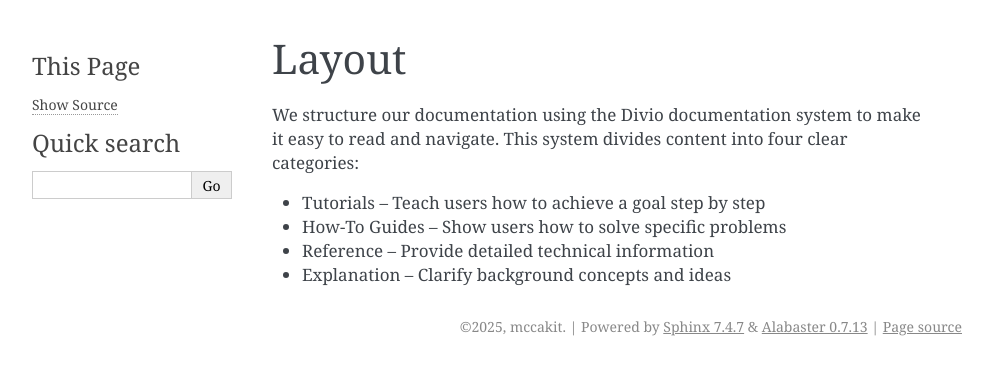
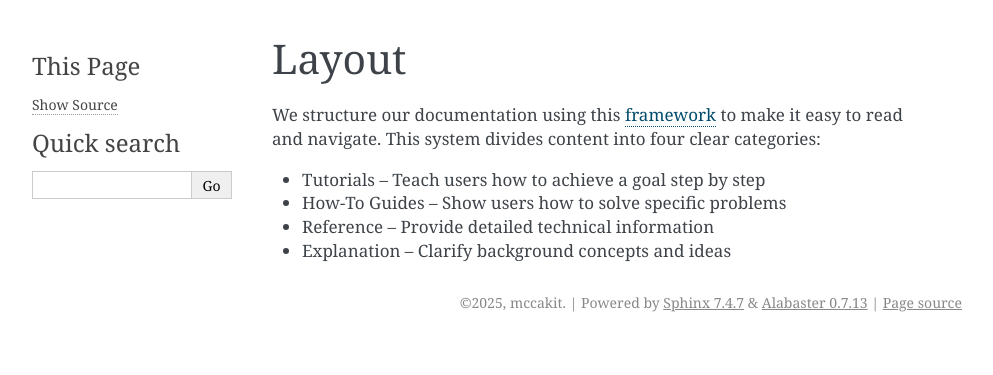
Before and after one commit to mccakit/learn_xmake, a Sphinx documentation site: the page built from docs/source/introduction/layout.rst, in a window 1280 px wide. Shown: the top 375 px of the page, without its empty margins (148-1141 px from the left). Built offline with Sphinx 7.4.7, drawn with Linux system fonts in a browser that asks for light colours.

Commit message:
quadrant baby3

```diff
--- a/docs/source/introduction/layout.rst
+++ b/docs/source/introduction/layout.rst
@@ -2,9 +2,10 @@
  Layout
 ########
 
-We structure our documentation using the Divio documentation system to
-make it easy to read and navigate. This system divides content into four
-clear categories:
+We structure our documentation using this `framework
+<https://docs.divio.com/documentation-system/>`_ to make it easy
+to read and navigate. This system divides content into four clear
+categories:
 
 -  Tutorials – Teach users how to achieve a goal step by step
 -  How-To Guides – Show users how to solve specific problems
```
